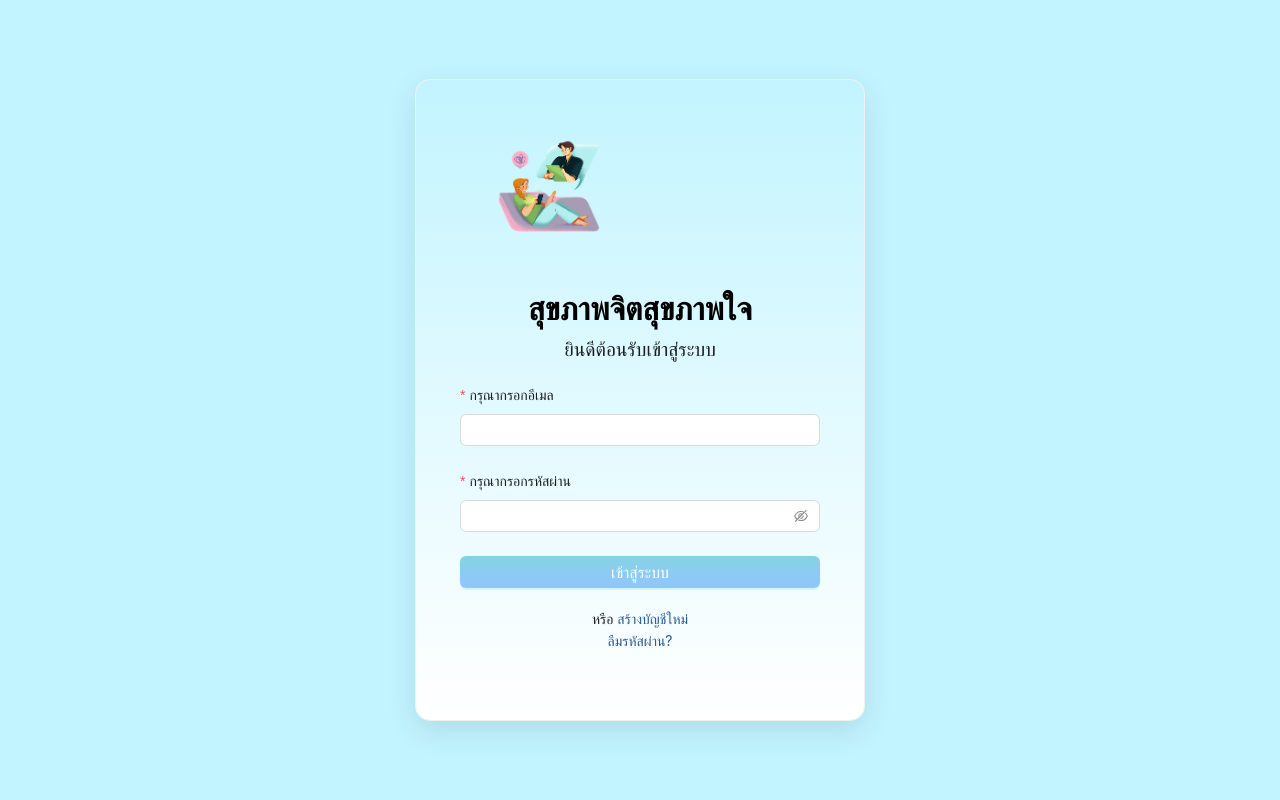
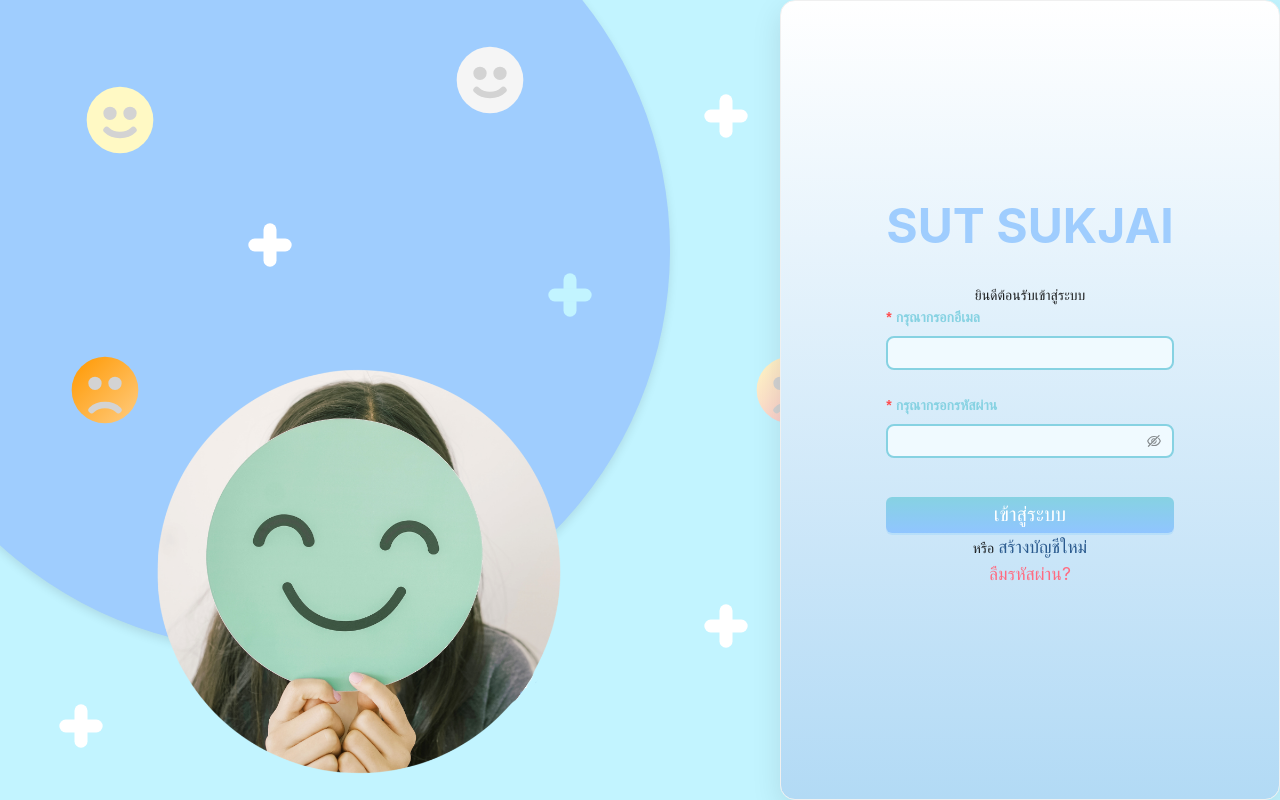
Before and after one commit to Kamonchanok-tnd/Computer-Final_Project, a React (Vite) app in the folder frontend/: page / in a window 1280 px wide. Built offline with nearby package versions, Linux system fonts and the light colour scheme.

Commit message:
login frontend

```diff
--- a/frontend/src/pages/authen/login/login.css
+++ b/frontend/src/pages/authen/login/login.css
@@ -1,101 +1,237 @@
-/* ตั้งค่าพื้นหลังของหน้า login */
-.login-wrapper .login-page {
-  background-color: #C2F4FF; /* เปลี่ยนสีพื้นหลังตามต้องการ */
-  height: 100vh;  /* ความสูงของหน้าเต็มจอ */
+/* Set up full page background */
+.login-wrapper {
+  display: flex;
+  justify-content: flex-start; /* Align the form to the left */
+  align-items: center;
+  height: 100vh; /* Full screen height */
+  background-color: #C2F4FF;
+  position: relative;
+}
+
+/* Left Section: Smiley & Circle */
+/* Left Section: Smiley & Circle */
+.login-wrapper .left-section {
+  position: absolute;
+  top: -150px;
+  left: -130px; /* Adjust to move circle more to the left */
+  margin: 0;
   display: flex;
   justify-content: center;
   align-items: center;
+  width: 800px;
+  height: 800px;
+  background-color: #9fcdfe; /* Light Blue Circle */
+  border-radius: 50%;
+  box-shadow: 0px 4px 10px rgba(0, 0, 0, 0.1);
+  overflow: hidden; /* Hide the right half of the circle */
+}
+
+.login-wrapper .smile1 {
+  position: absolute;
+  top: 40px; /* กำหนดตำแหน่งจากด้านบน */
+  left: 450px; /* กำหนดตำแหน่งจากด้านซ้าย */
+  width: 80px; /* กำหนดขนาดของไอคอน */
+  height: 80px;
+}
+
+.login-wrapper .smile2 {
+  position: absolute;
+  top: 350px; /* กำหนดตำแหน่งจากด้านบน */
+  left: 750px; /* กำหนดตำแหน่งจากด้านซ้าย */
+  width: 80px; /* กำหนดขนาดของไอคอน */
+  height: 80px;
+}
+
+.login-wrapper .smile3 {
+  position: absolute;
+  top: 80px; /* กำหนดตำแหน่งจากด้านบน */
+  left: 80px; /* กำหนดตำแหน่งจากด้านซ้าย */
+  width: 80px; /* กำหนดขนาดของไอคอน */
+  height: 80px;
+}
+
+.login-wrapper .smile4 {
+  position: absolute;
+  top: 350px; /* กำหนดตำแหน่งจากด้านบน */
+  left: 65px; /* กำหนดตำแหน่งจากด้านซ้าย */
+  width: 80px; /* กำหนดขนาดของไอคอน */
+  height: 80px;
+}
+
+
+
+/* Move the image of the smile to the bottom of the circle */
+.login-wrapper .smiley-image {
+  position: absolute;
+  bottom: 20px; /* Move the image downward */
+  left: 90px;
+  width: 80%;
+  height: auto;
+  object-fit: cover;
+}
+.login-wrapper .left-content {
+  position: relative;
+  display: flex;
   flex-direction: column;
-  text-align: center;
+  align-items: center;
+}
+
+/* ปรับสี Label */
+.login-wrapper .ant-form-item-label > label {
+  color: #86D2E2; /* เปลี่ยนสีข้อความ label เป็นฟ้าอ่อน */
+  font-weight: bold; /* ทำให้ข้อความหนาขึ้น */
+}
+
+/* ปรับสี Input */
+.login-wrapper .ant-input {
+  background-color: #f0faff; /* เปลี่ยนสีพื้นหลังของ input */
+  border: 2px solid #86D2E2; /* เปลี่ยนสีกรอบของ input */
+  border-radius: 8px; /* ปรับขอบให้มีความโค้ง */
+  color: #2a5a8e; /* เปลี่ยนสีข้อความใน input */
+}
+
+/* ปรับสี Input Password */
+.login-wrapper .ant-input-password {
+  background-color: #f0faff; /* เปลี่ยนสีพื้นหลังของ input */
+  border: 2px solid #86D2E2; /* เปลี่ยนสีกรอบของ input */
+  border-radius: 8px; /* ปรับขอบให้มีความโค้ง */
+  color: #2a5a8e; /* เปลี่ยนสีข้อความใน input */
+}
+
+/* ปรับสีของข้อความ error (ถ้ามี) */
+.login-wrapper .ant-form-item-explain-error {
+  color: #ff6b81; /* สีข้อความ error เป็นสีแดง */
+}
+
+
+/* Icon Plus */
+.login-wrapper .plus-icon {
+  margin-bottom: 10px;
+  top: -10px;  /* กำหนดตำแหน่งจากด้านบน */
+  left: -30px; /* กำหนดตำแหน่งจากด้านซ้าย */
+}
+.login-wrapper .plus-icon1 {
+  position: absolute;
+  top: 700px;  /* กำหนดตำแหน่งจากด้านบน */
+  left: 55px; /* กำหนดตำแหน่งจากด้านซ้าย */
+  /* หรือสามารถใช้ right หรือ bottom แทน left, top ได้ */
+  margin-bottom: 10px;
+}
+.login-wrapper .plus-icon2{
+  position: absolute;
+  top: 50px;  /* กำหนดตำแหน่งจากด้านบน */
+  left: 300px; /* กำหนดตำแหน่งจากด้านซ้าย */
+  /* หรือสามารถใช้ right หรือ bottom แทน left, top ได้ */
+  margin-bottom: 10px;
+}
+.login-wrapper .plus-icon3{
+  position: absolute;
+  top: 90px;  /* กำหนดตำแหน่งจากด้านบน */
+  left: 700px; /* กำหนดตำแหน่งจากด้านซ้าย */
+  /* หรือสามารถใช้ right หรือ bottom แทน left, top ได้ */
+  margin-bottom: 10px;
+}
+
+.login-wrapper .plus-icon4{
+  position: absolute;
+  top: 600px;  /* กำหนดตำแหน่งจากด้านบน */
+  left: 700px; /* กำหนดตำแหน่งจากด้านซ้าย */
+  /* หรือสามารถใช้ right หรือ bottom แทน left, top ได้ */
+  margin-bottom: 10px;
+}
+
+
+/* Right Section: Login Form */
+.login-wrapper .right-section {
+  flex: 1;
+  display: flex;
+  justify-content: flex-end; /* Move form to the far right */
+  align-items: center;
+  height: 100%; /* Ensure the form fills the screen */
+  position: relative;
 }
 
 /* Card Login */
+/* Card Login */
 .login-wrapper .card-login {
-  width: 80%; /* เปลี่ยนจาก 450px ให้ยืดหยุ่น */
-  max-width: 450px; /* กำหนดความกว้างสูงสุดให้กับ card */
-  padding: 20px;
+  width: 100%;
+  max-width: 500px; /* Form width */
+  height: 100vh; /* Full screen height */
+  background: linear-gradient(to bottom, #ffffff, rgb(178, 218, 245));
   border-radius: 15px;
   box-shadow: 0px 10px 30px rgba(0, 0, 0, 0.1);
-  background: linear-gradient(180deg, #C2F4FF, #ffffff); /* Gradient from #C2F4FF to white */
+  margin-left: auto; /* Push form to the right */
+  margin-right: 0; /* Ensure no margin on the right */
+  position: relative;
+  padding: 40px;
+  display: flex;
+  flex-direction: column; /* Stack content vertically */
+  justify-content: center; /* Center content vertically */
+  align-items: center; /* Center content horizontally */
+  text-align: center; /* Center align text */
 }
 
-/* Logo */
-.login-wrapper .login-logo {
-  width: 50%;
+/* Font sizes */
+.login-wrapper .card-login h1 {
+  font-size: 3rem; /* Increase font size of h1 */
+  font-weight: bold;
+  margin-bottom: 20px;
+  color:#9fcdfe;
+}
+
+.login-wrapper.card-login h2 {
+  font-size: 1.75rem; /* Increase font size of h2 */
+  margin-bottom: 20px;
+  color:#2a5a8e;
+}
+
+.login-wrapper .card-login .form-item {
   margin-bottom: 20px;
 }
 
-/* Title */
-.login-wrapper h1 {
-  font-size: 2rem;
-  font-weight: bold;
-  color: #000000;
+.login-wrapper .card-login .form-item label {
+  font-size: 1.2rem; /* Increase font size of label */
+  font-weight: 600; /* Make labels more prominent */
 }
 
-/* Sub-title */
-.login-wrapper h2 {
-  font-size: 1.2rem;
-  margin-bottom: 20px;
+.login-wrapper .card-login .login-button {
+  width: 100%;
+  background: linear-gradient(180deg, #86D2E2, #90c5ff);
+  color: white;
+  border: none;
+  padding: 18px 0; /* Increase padding for better appearance */
+  font-size: 1.25rem; /* Increase font size of the button */
+  margin-top: 15px;
 }
 
-/* Login Button */
-.login-wrapper .login-button {
-  width: 100%;
-  background: linear-gradient(180deg, #86D2E2, #90c5ff); /* Gradient from bottom to top */
-  color: white;
-  border: none;
-  padding: 10px 0;
-  font-size: 16px;
-  margin-bottom: 20px;
-  transition: background 0.3s ease; /* Smooth transition on hover */
+.login-wrapper .card-login .login-button:hover {
+  background: linear-gradient(180deg, #2a5a8e, #86D2E2);
 }
 
-.login-wrapper .login-button:hover {
-  background: linear-gradient(180deg, #2a5a8e, #86D2E2); /* Reverse gradient effect on hover */
+.login-wrapper a {
+  color: #2a5a8e;
+  font-size: 1.1rem; /* Increase font size of the link */
 }
 
-/* Link Style */
-.login-wrapper a {
-  color: #2a5a8e;
+.login-wrapper .forgot-password-link {
+  color: #ff6b81;
+  font-size: 1.1rem; /* Increase font size of forgot password link */
 }
+
 
 /* Responsive Design */
 @media (max-width: 768px) {
-  /* สำหรับอุปกรณ์ที่มีความกว้างไม่เกิน 768px (แท็บเล็ต, มือถือ) */
-  .login-wrapper .card-login {
-    width: 90%; /* ให้ card ใช้ความกว้าง 90% ของหน้าจอ */
-    padding: 15px; /* ลด padding */
+  .login-wrapper {
+    flex-direction: column;
+    padding: 20px;
   }
 
-  .login-wrapper h1 {
-    font-size: 1.5rem; /* ลดขนาดฟอนต์ของหัวข้อหลัก */
+  .left-section, .right-section {
+    width: 100%;
+    margin-bottom: 20px;
   }
 
-  .login-wrapper h2 {
-    font-size: 1rem; /* ลดขนาดฟอนต์ของหัวข้อรอง */
-  }
-
-  .login-wrapper .login-button {
-    font-size: 14px; /* ลดขนาดฟอนต์ของปุ่ม */
+  .card-login {
+    width: 90%;
   }
 }
-
-@media (max-width: 480px) {
-  /* สำหรับอุปกรณ์ที่มีความกว้างไม่เกิน 480px (มือถือ) */
-  .login-wrapper .card-login {
-    width: 95%; /* ให้ card ใช้ความกว้าง 95% ของหน้าจอ */
-    padding: 10px; /* ลด padding มากขึ้น */
-  }
-
-  .login-wrapper h1 {
-    font-size: 1.2rem; /* ลดขนาดฟอนต์ของหัวข้อหลัก */
-  }
-
-  .login-wrapper h2 {
-    font-size: 0.9rem; /* ลดขนาดฟอนต์ของหัวข้อรอง */
-  }
-
-  .login-wrapper .login-button {
-    font-size: 12px; /* ลดขนาดฟอนต์ของปุ่ม */
-  }
-}
--- a/frontend/src/pages/authen/login/login.tsx
+++ b/frontend/src/pages/authen/login/login.tsx
@@ -1,10 +1,11 @@
-import { Button, Card, Form, Input, message, Flex, Row, Col } from "antd";
+import { Button, Card, Form, Input, message, Row, Col } from "antd";
 import { useNavigate } from "react-router-dom";
 import { SignIn } from "../../../services/https/login";
 import { SignInInterface } from "../../../interfaces/SignIn";
-import logo from "../../../assets/login.png";
-import "./login.css"; // Create a separate CSS file for styling
 
+// ตรวจสอบเส้นทางไฟล์รูปภาพให้ถูกต้อง
+import smile from "../../../assets/smiles.png";  // รูปภาพที่อยู่ในโฟลเดอร์ assets
+import "./login.css"; // ใช้ CSS ที่แก้ไขแล้ว
 
 function SignInPages() {
   const navigate = useNavigate();
@@ -15,18 +16,13 @@ function SignInPages() {
 
     if (res.status === 200) {
       messageApi.success("เข้าสู่ระบบ สำเร็จ!");
-
-      // Save data after login
       localStorage.setItem("isLogin", "true");
       localStorage.setItem("role", res.data.role);
-      console.log(res.data.role);
       localStorage.setItem("page", "dashboard");
       localStorage.setItem("token_type", res.data.token_type);
       localStorage.setItem("token", res.data.token);
-       console.log(res.data.token);
       localStorage.setItem("id", res.data.id);
 
-      // Route based on user role
       let redirectPath = "/";
 
       switch (res.data.role) {
@@ -54,15 +50,188 @@ function SignInPages() {
   return (
     <>
       {contextHolder}
-      <div className="login-wrapper"> {/* Wrapper class here */}
-        <Flex justify="center" align="center" className="login-page">
+      <div className="login-wrapper">
+        {/* Left Section: Smiley & Circle */}
+        <div className="left-section">
+          <div className="left-content">
+    {/* ไอคอนบวก */}
+    <svg
+      xmlns="http://www.w3.org/2000/svg"
+      className="plus-icon"
+      width="52"
+      height="52"
+      viewBox="0 0 24 24"
+      fill="none"
+      stroke="#FFFF"
+      strokeWidth="6"
+      strokeLinecap="round"
+      strokeLinejoin="round"
+    >
+      <line x1="12" y1="5" x2="12" y2="19" />
+      <line x1="5" y1="12" x2="19" y2="12" />
+    </svg>
+
+
+    <svg
+      xmlns="http://www.w3.org/2000/svg"
+      className="plus-icon2"
+      width="52"
+      height="52"
+      viewBox="0 0 24 24"
+      fill="none"
+      stroke="#C2F4FF"
+      strokeWidth="6"
+      strokeLinecap="round"
+      strokeLinejoin="round"
+    >
+      <line x1="12" y1="5" x2="12" y2="19" />
+      <line x1="5" y1="12" x2="19" y2="12" />
+    </svg>
+
+    </div>
+  <div className="blue-circle" />
+
+  </div>
+  <svg
+      xmlns="http://www.w3.org/2000/svg"
+      className="plus-icon3"
+      width="52"
+      height="52"
+      viewBox="0 0 24 24"
+      fill="none"
+      stroke="#FFF"
+      strokeWidth="6"
+      strokeLinecap="round"
+      strokeLinejoin="round"
+    >
+      <line x1="12" y1="5" x2="12" y2="19" />
+      <line x1="5" y1="12" x2="19" y2="12" />
+    </svg>
+
+     <svg
+      xmlns="http://www.w3.org/2000/svg"
+      className="plus-icon4"
+      width="52"
+      height="52"
+      viewBox="0 0 24 24"
+      fill="none"
+      stroke="#FFF"
+      strokeWidth="6"
+      strokeLinecap="round"
+      strokeLinejoin="round"
+    >
+      <line x1="12" y1="5" x2="12" y2="19" />
+      <line x1="5" y1="12" x2="19" y2="12" />
+    </svg>
+
+    <svg
+      xmlns="http://www.w3.org/2000/svg"
+      className="plus-icon1"
+      width="52"
+      height="52"
+      viewBox="0 0 24 24"
+      fill="none"
+      stroke="#FFFF"
+      strokeWidth="6"
+      strokeLinecap="round"
+      strokeLinejoin="round"
+    >
+      <line x1="12" y1="5" x2="12" y2="19" />
+      <line x1="5" y1="12" x2="19" y2="12" />
+    </svg>
+<svg
+  xmlns="http://www.w3.org/2000/svg"
+  className="smile1"
+  width="48" height="48"
+  viewBox="0 0 24 24"
+  fill="none"
+  stroke="#D3D3D3"
+  strokeWidth="2"
+  strokeLinecap="round"
+  strokeLinejoin="round"
+>
+  <circle cx="12" cy="12" r="10" stroke="none" fill="#F5F5F5" />  {/* ลบเส้นขอบ */}
+  <path d="M8 15 C10 17, 14 17, 16 15" stroke="#D3D3D3" strokeWidth="2" fill="none" />
+  <circle cx="9" cy="10" r="1" fill="#D3D3D3" />
+  <circle cx="15" cy="10" r="1" fill="#D3D3D3" />
+</svg>
+
+<svg
+    xmlns="http://www.w3.org/2000/svg"
+    className="smile2"
+    width="48"
+    height="48"
+    viewBox="0 0 24 24"
+    fill="none"
+    stroke="#D3D3D3"
+    strokeWidth="2"
+    strokeLinecap="round"
+    strokeLinejoin="round"
+  >
+    <defs>
+      <linearGradient id="yellowPink" x1="0%" y1="0%" x2="100%" y2="100%">
+        <stop offset="0%" style={{ stopColor: '#FFF9C4', stopOpacity: 1 }} /> {/* สีเหลืองอ่อน */}
+        <stop offset="100%" style={{ stopColor: '#F8BBD0', stopOpacity: 1 }} /> {/* สีชมพูอ่อน */}
+      </linearGradient>
+    </defs>
+    <circle cx="12" cy="12" r="10" stroke="none" fill="url(#yellowPink)" /> {/* Gradient สำหรับวงกลม */}
+    <path d="M8 18 C10 16, 14 16, 16 18" stroke="#D3D3D3" strokeWidth="2" fill="none" /> {/* ปากคว่ำ */}
+    <circle cx="9" cy="10" r="1" fill="#D3D3D3" />
+    <circle cx="15" cy="10" r="1" fill="#D3D3D3" />
+</svg>
+
+<svg
+  xmlns="http://www.w3.org/2000/svg"
+  className="smile3"
+  width="48" height="48"
+  viewBox="0 0 24 24"
+  fill="none"
+  stroke="#D3D3D3"
+  strokeWidth="2"
+  strokeLinecap="round"
+  strokeLinejoin="round"
+>
+  <circle cx="12" cy="12" r="10" stroke="none" fill="#FFF9C4" />  {/* ลบเส้นขอบ */}
+  <path d="M8 15 C10 17, 14 17, 16 15" stroke="#D3D3D3" strokeWidth="2" fill="none" />
+  <circle cx="9" cy="10" r="1" fill="#D3D3D3" />
+  <circle cx="15" cy="10" r="1" fill="#D3D3D3" />
+</svg>
+
+
+<svg
+    xmlns="http://www.w3.org/2000/svg"
+    className="smile4"
+    width="48"
+    height="48"
+    viewBox="0 0 24 24"
+    fill="none"
+    stroke="#D3D3D3"
+    strokeWidth="2"
+    strokeLinecap="round"
+    strokeLinejoin="round"
+  >
+    <defs>
+      <linearGradient id="orangeGradient" x1="0%" y1="0%" x2="100%" y2="100%">
+        <stop offset="0%" style={{ stopColor: '#FF9800', stopOpacity: 1 }} /> {/* สีส้ม */}
+        <stop offset="100%" style={{ stopColor: '#FFCC80', stopOpacity: 1 }} /> {/* สีส้มอ่อน */}
+      </linearGradient>
+    </defs>
+    <circle cx="12" cy="12" r="10" stroke="none" fill="url(#orangeGradient)" /> {/* Gradient สำหรับวงกลม */}
+    <path d="M8 18 C10 16, 14 16, 16 18" stroke="#D3D3D3" strokeWidth="2" fill="none" /> {/* ปากคว่ำ */}
+    <circle cx="9" cy="10" r="1" fill="#D3D3D3" />
+    <circle cx="15" cy="10" r="1" fill="#D3D3D3" />
+  </svg>
+
+
+<img className="smiley-image" src={smile} alt="smiley" />
+
+
+        {/* Right Section: Login Form */}
+        <div className="right-section">
           <Card className="card-login">
-            <Row align={"middle"} justify={"center"}>
-              <Col xs={24} sm={24} md={24} lg={24} xl={24}>
-                <img alt="logo" className="login-logo" src={logo} />
-              </Col>
-              <Col xs={24} sm={24} md={24} lg={24} xl={24}>
-                <h1>สุขภาพจิตสุขภาพใจ</h1>
+            <Row>
+              <Col span={24}>
+                <h1>SUT SUKJAI</h1>
                 <h2>ยินดีต้อนรับเข้าสู่ระบบ</h2>
                 <Form name="basic" onFinish={onFinish} autoComplete="off" layout="vertical">
                   <Form.Item
@@ -85,13 +254,13 @@ function SignInPages() {
                     </Button>
                     หรือ <a onClick={() => navigate("/signup")}>สร้างบัญชีใหม่</a>
                     <br />
-                    <a href="/forgot-password" className="forgot-password-link">ลืมรหัสผ่าน?</a> {/* เพิ่มลิงก์ลืมรหัสผ่าน */}
+                    <a href="/forgot-password" className="forgot-password-link">ลืมรหัสผ่าน?</a>
                   </Form.Item>
                 </Form>
               </Col>
             </Row>
           </Card>
-        </Flex>
+        </div>
       </div>
     </>
   );
```
Also changed, not shown: frontend/src/layout/HeaderLayout/Header.tsx (+28 -38 lines), frontend/src/assets/smiles copy.png (added), frontend/src/assets/smiles.PNG (added).
